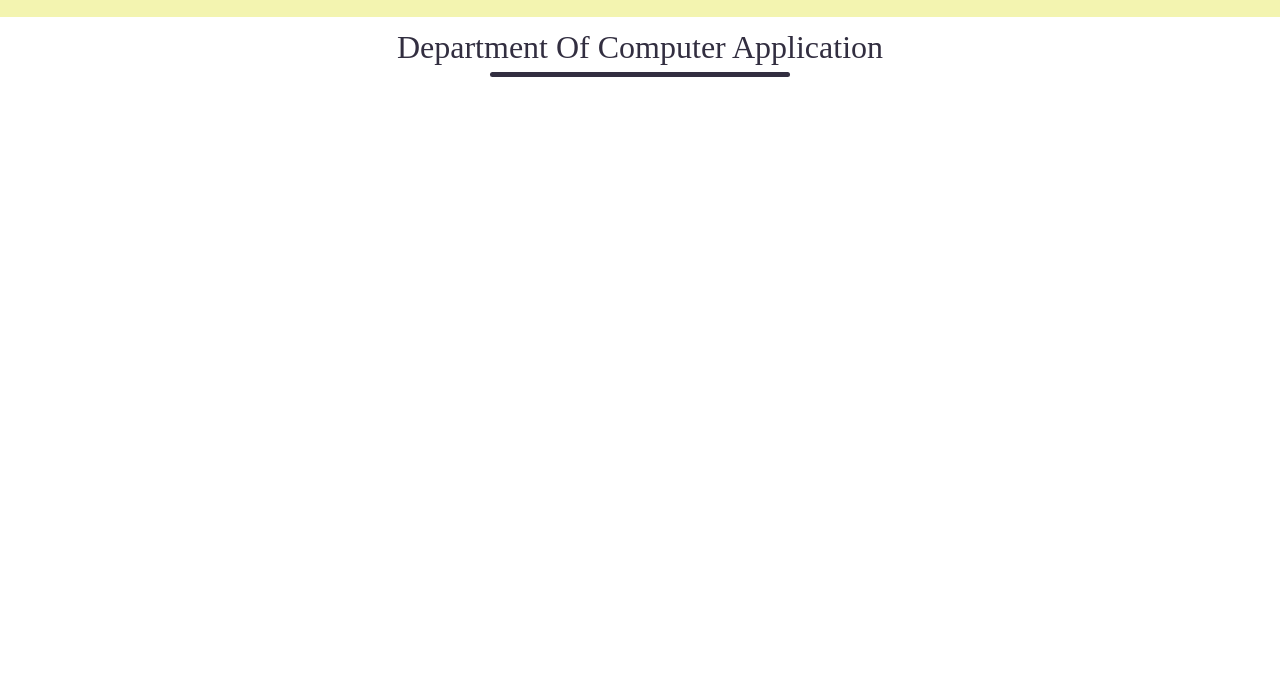
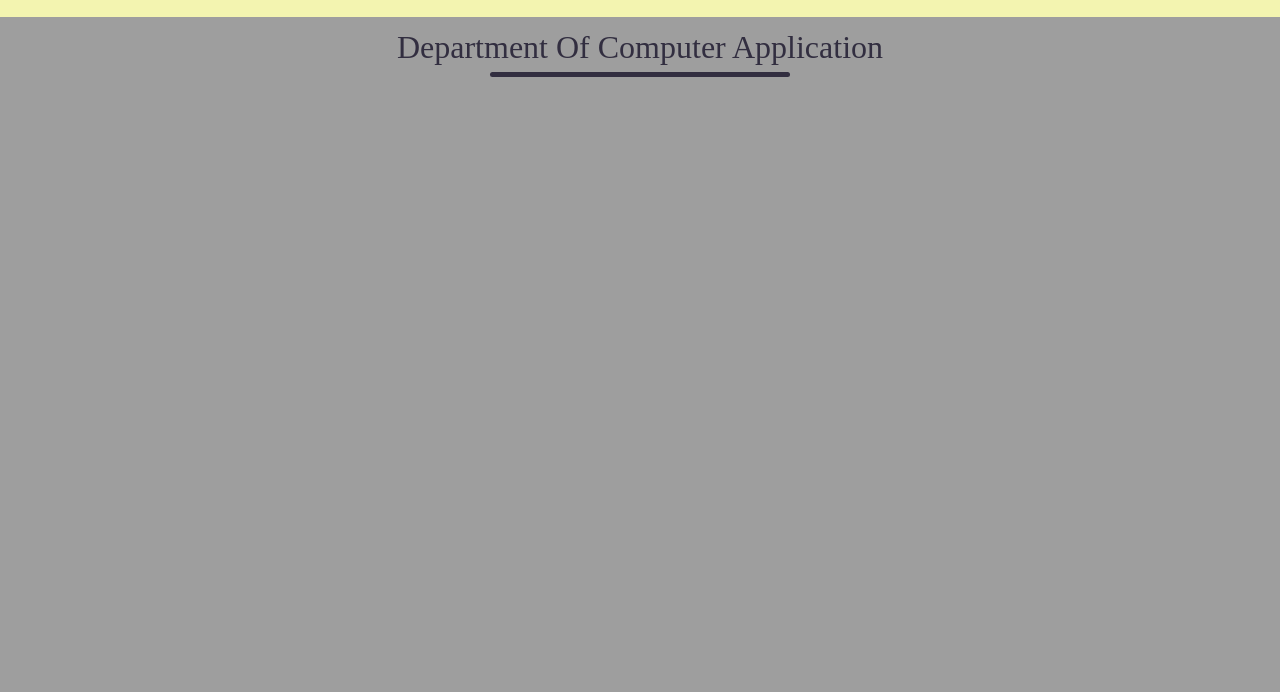
Before and after one commit to Lastledger/Web-Assignment, a plain HTML site: page index.html in a window 1280 px wide. Shown: the part 108-800 px from the top of the page. Drawn offline with Linux system fonts and the light colour scheme; the site is published under a folder, as on GitHub Pages, so addresses that start at the root find nothing.

Commit message:
Update Style.css

```diff
--- a/Style.css
+++ b/Style.css
@@ -82,7 +82,7 @@
   background: rgba(239, 241, 151, 0.759);
 }
 .box-shade{
-  background-image: url(/img/Picsart_22-10-11_01-17-39-594.jpg);
+  background-image: url(img/Picsart_22-10-11_01-17-39-594.jpg);
     background-size: cover;
     background-repeat: no-repeat;
     background-position: center;
```
